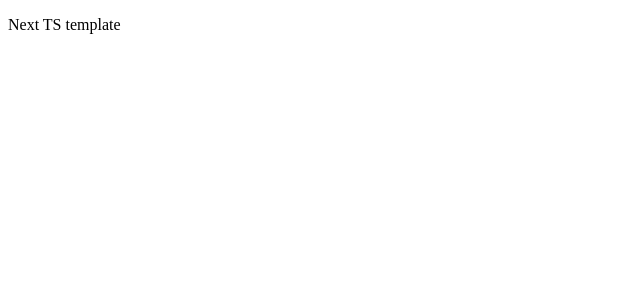
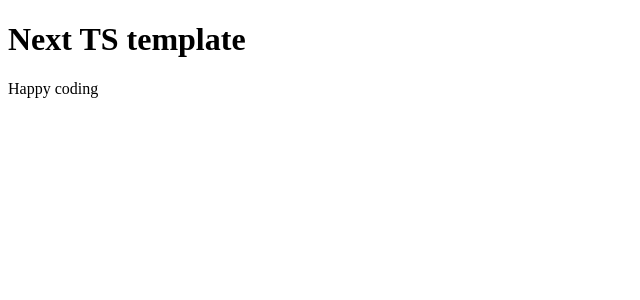
Before and after one commit to sudipstha08/next-ts-template, a Next.js app: page / in a window 1280 px wide. Shown: the top 300 px of the page, without its empty margins (0-640 px from the left). Built offline with nearby package versions, Linux system fonts and the light colour scheme.

Commit message:
docs: update readme

```diff
--- a/src/app/page.tsx
+++ b/src/app/page.tsx
@@ -8,7 +8,8 @@ export const metadata: Metadata = {
 export default async function Home() {
   return (
     <main>
-      <p>Next TS template</p>
+      <h1>Next TS template</h1>
+      <p>Happy coding</p>
     </main>
   )
 }
--- a/src/components/index.ts
+++ b/src/components/index.ts
@@ -1,4 +1,5 @@
 export * from './atom'
 export * from './molecules'
 export * from './organisms'
+export * from './templates'
 export * from './hoc'
```
Also changed, not shown: .eslintrc.js, next.config.js (line endings or trailing spaces), 1 other file (tests, documents, lock files or other folders).
